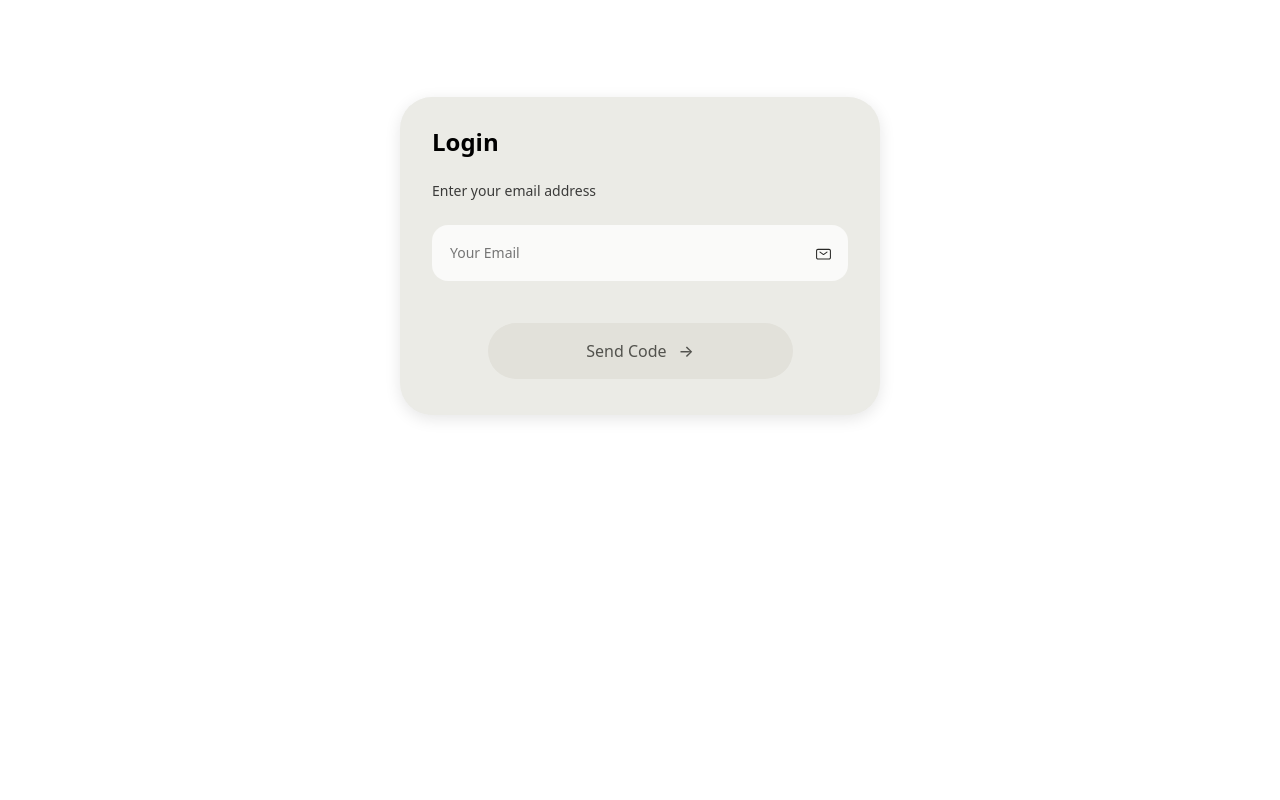
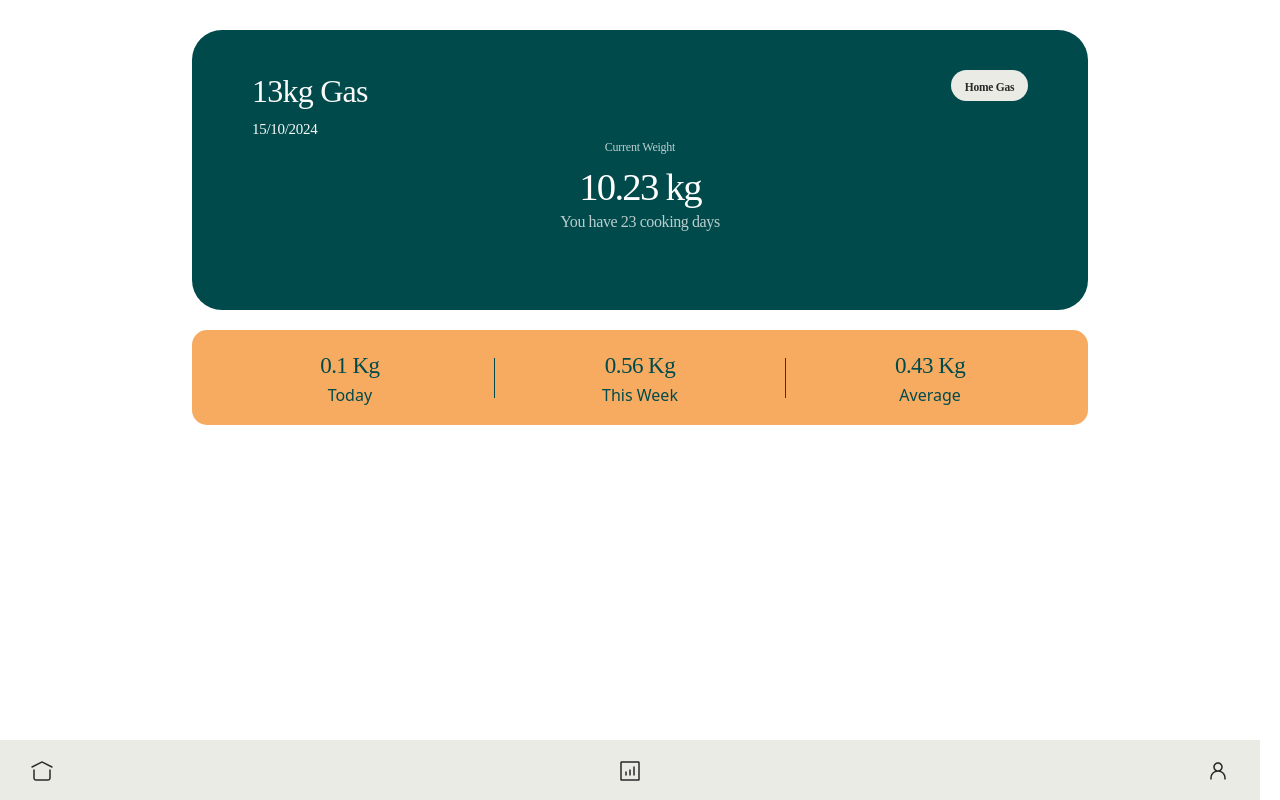
Before and after one commit to sirrotich/my.matx.africa, a React (Vite) app: page / in a window 1280 px wide. Built offline with nearby package versions, Linux system fonts and the light colour scheme.

Commit message:
update routes

```diff
--- a/src/routes/Router.jsx
+++ b/src/routes/Router.jsx
@@ -12,9 +12,9 @@
   return (
     <Router>
       <Routes>
-        <Route path="/" element={<Login />} />
+        <Route path="/login" element={<Login />} />
         <Route path="/verify-otp" element={<VerifyOtp />} />
-        <Route path="/home" element={<Home />} />
+        <Route path="/" element={<Home />} />
         <Route path="/analytics" element={<GasConsumptionDashboard />} />
         <Route path="/profile" element={<Profile />} />
 
```
